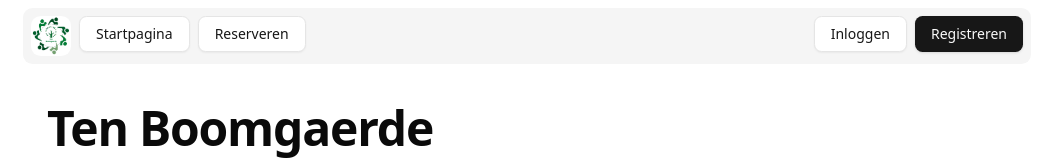
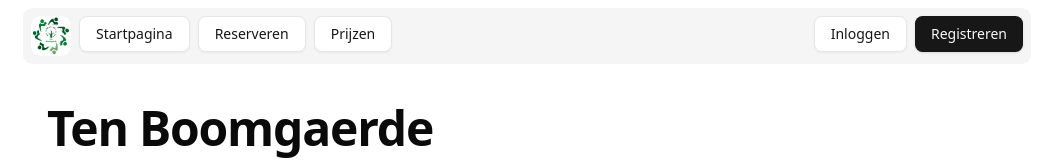
Before and after one commit to WEB4YOU-BE/P007-TenBoomgaerde, a Next.js app: page / in a window 1280 px wide. Shown: the top 160 px of the page, without its empty margins (113-1169 px from the left). Built offline with nearby package versions, Linux system fonts and the light colour scheme; no server answers.

Commit message:
feat: added prices link to the main navigation

```diff
--- a/components/ui/root/header/CONSTANTS.ts
+++ b/components/ui/root/header/CONSTANTS.ts
@@ -6,6 +6,10 @@ export const mainItems: NavigationItem[] = [
     {
         href: "/reservate",
         title: "Reserveren",
+    },
+    {
+        href: "/prices",
+        title: "Prijzen",
     },
 ];
 
```
